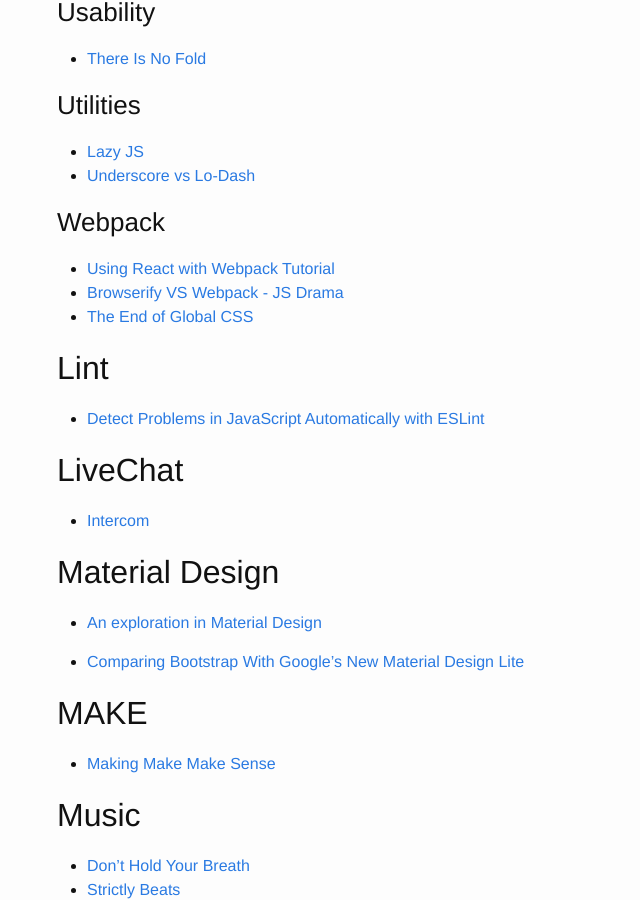
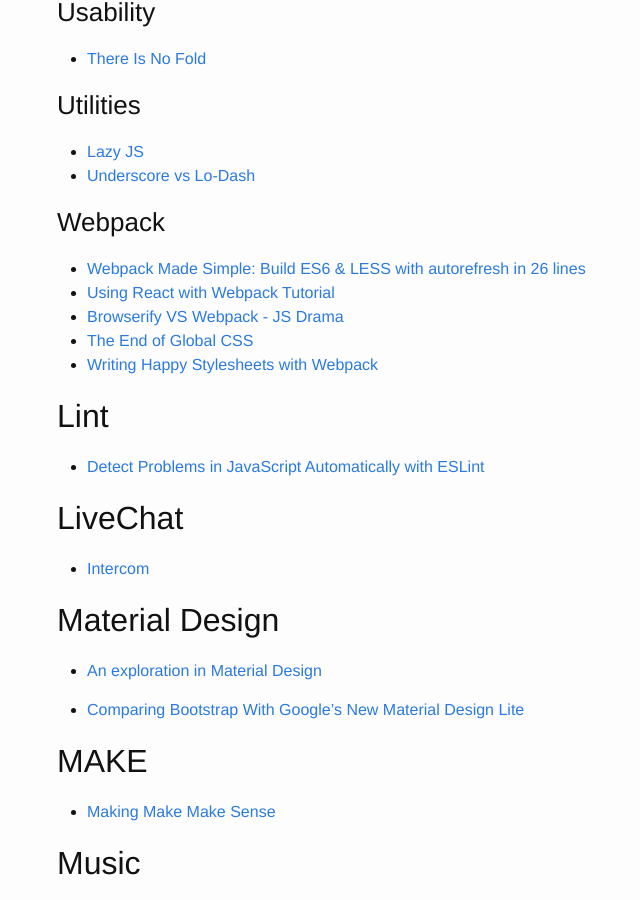
Before and after one commit to brownerd/brownerd.github.io, a Jekyll site: the page built from _posts/2015-01-01-reading-list-2015.md, in a window 1280 px wide and 900 px high, scrolled down 30368 px. Shown: the whole window, without its empty margins (213-853 px from the left). Built offline with Jekyll 4.4.1, drawn with Linux system fonts in a browser that asks for light colours; emoji names are drawn with the system emoji font.

Commit message:
webpack resources

```diff
--- a/_posts/2015-01-01-reading-list-2015.md
+++ b/_posts/2015-01-01-reading-list-2015.md
@@ -1649,11 +1649,12 @@ A REACT- LIKE, 3.5KB USER INTERFACE LIBRARY
 
 
 ### Webpack
+- [Webpack Made Simple: Build ES6 & LESS with autorefresh in 26 lines](http://jamesknelson.com/webpack-made-simple-build-es6-less-with-autorefresh-in-26-lines/)
 - [Using React with Webpack Tutorial](https://blog.risingstack.com/using-react-with-webpack-tutorial/)
 - [Browserify VS Webpack - JS Drama](http://blog.namangoel.com/browserify-vs-webpack-js-drama
 	)
 - [The End of Global CSS](https://medium.com/seek-ui-engineering/the-end-of-global-css-90d2a4a06284)
-
+- [Writing Happy Stylesheets with Webpack](http://jamesknelson.com/writing-happy-stylesheets-with-webpack/)
 
 
 
```
